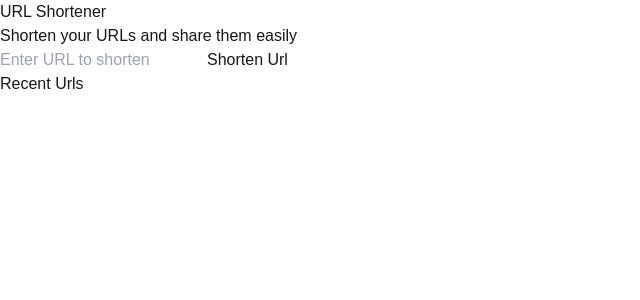
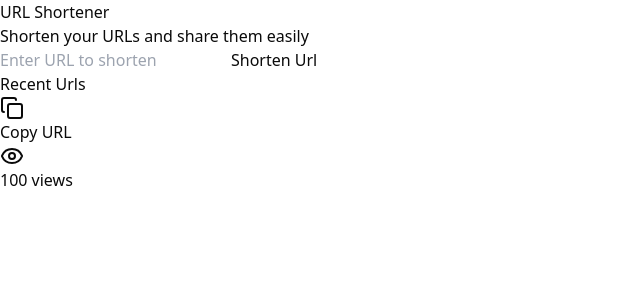
Before and after one commit to Joe95-ux/url-shortener, a Next.js app: page / in a window 1280 px wide. Shown: the top 300 px of the page, without its empty margins (0-640 px from the left). Built offline with nearby package versions, Linux system fonts and the light colour scheme.

Commit message:
set up db

```diff
--- a/app/globals.css
+++ b/app/globals.css
@@ -2,29 +2,6 @@
 @tailwind components;
 @tailwind utilities;
 
-:root {
-  --background: #ffffff;
-  --foreground: #171717;
-}
-
-@media (prefers-color-scheme: dark) {
-  :root {
-    --background: #0a0a0a;
-    --foreground: #ededed;
-  }
-}
-
-body {
-  color: var(--foreground);
-  background: var(--background);
-  font-family: Arial, Helvetica, sans-serif;
-}
-
-@layer utilities {
-  .text-balance {
-    text-wrap: balance;
-  }
-}
 
 @layer base {
   :root {
--- a/components/url-list.tsx
+++ b/components/url-list.tsx
@@ -1,12 +1,28 @@
-import React from 'react'
+import Link from "next/link";
+import React from "react";
+import { Button } from "./ui/button";
+import { CopyIcon, EyeIcon } from "lucide-react";
 
 export default function UrlList() {
   return (
     <div>
-        <h2 className="text-2xl font-bold mb-2">
-           Recent Urls
-        </h2>
+      <h2 className="text-2xl font-bold mb-2">Recent Urls</h2>
+      <ul className="space-y-2">
+        <li className="flex items-center gap-2 justify-between">
+          <Link href={"/"} className="text-blue-500" target="_blank"></Link>
+          <div className="flex items-center gap-3">
+            <Button variant="ghost" size="icon" className="text-muted-foreground hover:bg-muted">
+              <CopyIcon className="w-4 h-4"/>
+              <span className="sr-only">Copy URL</span>
+            </Button>
+            <span className="flex items-center">
+              <EyeIcon className="w-4 h-4"/>
+                100 views
+            </span>
 
+          </div>
+        </li>
+      </ul>
     </div>
-  )
+  );
 }
--- a/package.json
+++ b/package.json
@@ -9,6 +9,7 @@
     "lint": "next lint"
   },
   "dependencies": {
+    "@prisma/client": "^5.19.1",
     "@radix-ui/react-icons": "^1.3.0",
     "@radix-ui/react-slot": "^1.1.0",
     "class-variance-authority": "^0.7.0",
@@ -28,6 +29,7 @@
     "eslint": "^8",
     "eslint-config-next": "14.2.11",
     "postcss": "^8.4.47",
+    "prisma": "^5.19.1",
     "tailwindcss": "^3.4.12",
     "typescript": "^5"
   }
```
Also changed, not shown: 2 other files (tests, documents, lock files or other folders).
